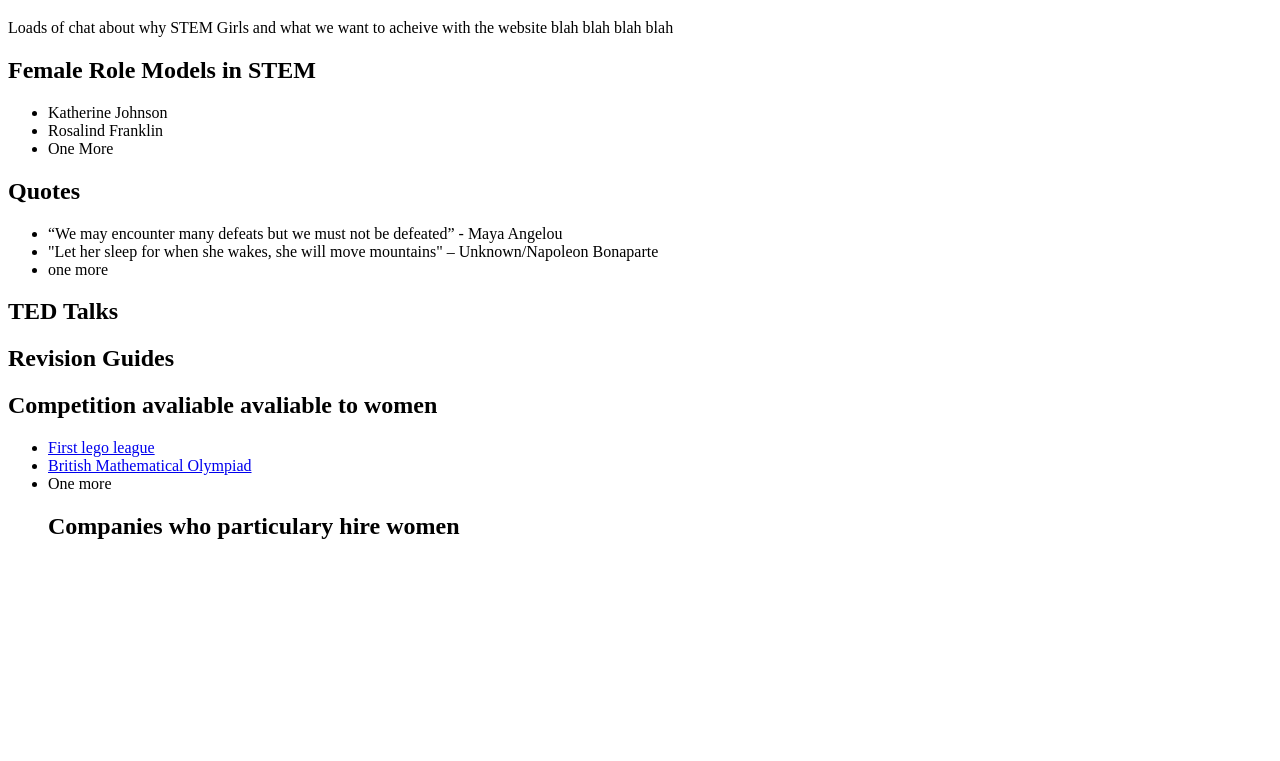
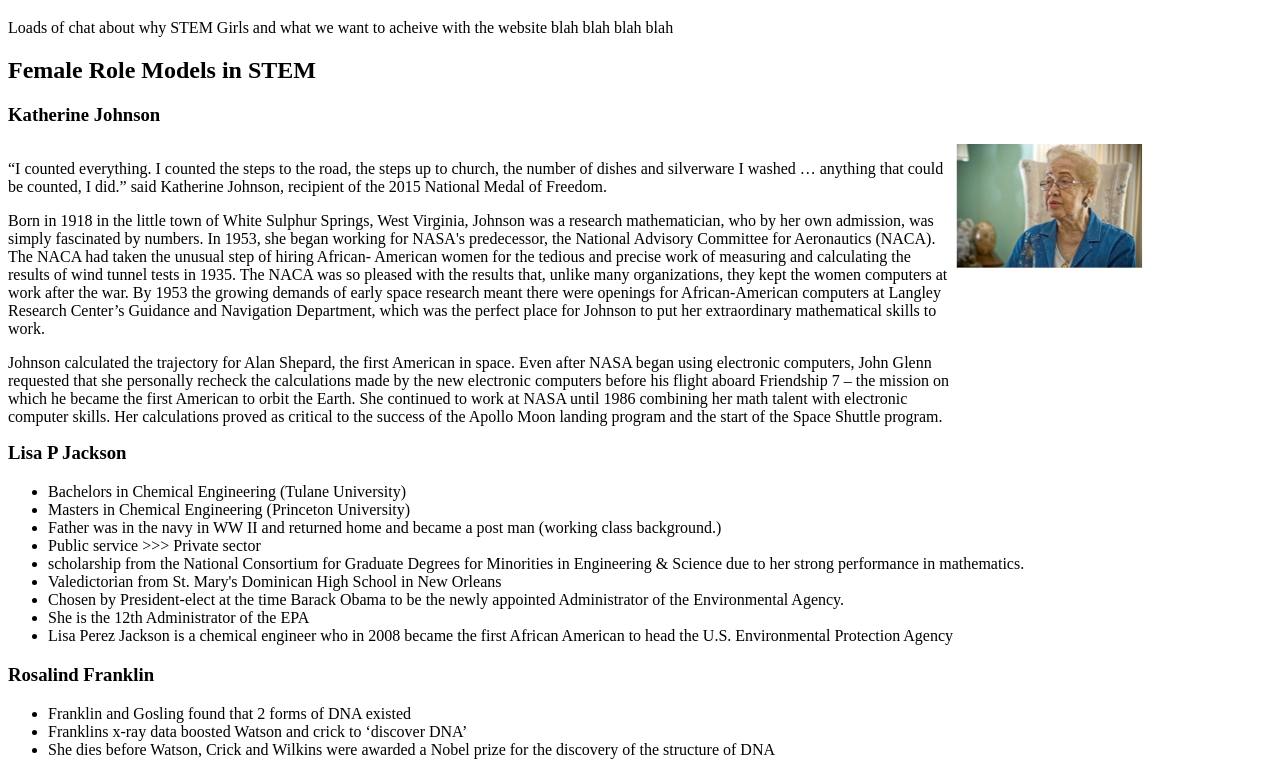
Before and after one commit to sallyeastwood/STEM-Girls, a plain HTML site: page index.html in a window 1280 px wide. Shown: the part 61-822 px from the top of the page. Before the commit the page ends 800 px from the top, so only its background shows below. Drawn offline with Linux system fonts and the light colour scheme.

Commit message:
change list to div, add KJ image, add css

```diff
--- a/index.html
+++ b/index.html
@@ -2,21 +2,47 @@
 <html>
     <head>
     	<title> STEM Girls </title>
+        <link href="screen.css" rel="stylesheet">
     </head>
     <body>
     	<h1> S.T.E.M. Girls </h1>
         <p>Loads of chat about why STEM Girls and what we want to acheive with the website blah blah blah blah</p>
     	<h2> Female Role Models in STEM</h2>
-            <ul>
-                <li>Katherine Johnson</li>
-                <li>Rosalind Franklin</li>
-                <li>One More</li>
-            </ul>
+            <div class="people">
+                <div>
+                    <h3>Katherine Johnson</h3>
+                    <div class="text">
+                        <p>“I counted everything. I counted the steps to the road, the steps up to church, the number of dishes and silverware I washed … anything that could be counted, I did.” said Katherine Johnson, recipient of the 2015 National Medal of Freedom.</p>
+                        <p>Born in 1918 in the little town of White Sulphur Springs, West Virginia, Johnson was a research mathematician, who by her own admission, was simply fascinated by numbers. In 1953, she began working for NASA's predecessor, the National Advisory Committee for Aeronautics (NACA). The NACA had taken the unusual step of hiring African- American women for the tedious and precise work of measuring and calculating the results of wind tunnel tests in 1935. The NACA was so pleased with the results that, unlike many organizations, they kept the women computers at work after the war.  By 1953 the growing demands of early space research meant there were openings for African-American computers at Langley Research Center’s Guidance and Navigation Department, which was the perfect place for Johnson to put her extraordinary mathematical skills to work.</p>
+                        <p>Johnson calculated the trajectory for Alan Shepard, the first American in space. Even after NASA began using electronic computers, John Glenn requested that she personally recheck the calculations made by the new electronic computers before his flight aboard Friendship 7 – the mission on which he became the first American to orbit the Earth. She continued to work at NASA until 1986 combining her math talent with electronic computer skills. Her calculations proved as critical to the success of the Apollo Moon landing program and the start of the Space Shuttle program.</p>
+                        </div>
+                        <img src='Katherine-Johnson.jpg' alt='A picture of Katherine Johnson'></div>
+                <div>
+                    <h3>Lisa P Jackson</h3>
+                    <ul>
+                        <li>Bachelors in Chemical Engineering (Tulane University)</li>
+                        <li>Masters in Chemical Engineering (Princeton University)</li>
+                        <li>Father was in the navy in WW II and returned home and became a post man (working class background.)</li>
+                        <li>Public service >>> Private sector</li>
+                        <li>scholarship from the National Consortium for Graduate Degrees for Minorities in Engineering & Science due to her strong performance in mathematics.</li>
+                        <li>Valedictorian from St. Mary's Dominican High School in New Orleans</li>
+                        <li>Chosen by President-elect at the time Barack Obama to be the newly appointed Administrator of the Environmental Agency.</li>
+                        <li>She is the 12th Administrator of the EPA</li>
+                        <li>Lisa Perez Jackson is a chemical engineer who in 2008 became the first African American to head the U.S. Environmental Protection Agency</li>
+                    </ul></div>
+                <div>
+                    <h3>Rosalind Franklin</h3>
+                        <ul>
+                            <li>Franklin and Gosling found that 2 forms of DNA existed</li>
+                            <li>Franklins x-ray data boosted Watson and crick to ‘discover DNA’</li>
+                            <li>She dies before Watson, Crick and Wilkins were awarded a Nobel prize for the discovery of the structure of DNA</li>
+                        </ul></div>
+            </div>
     	<h2> Quotes</h2>
             <ul>
                 <li>“We may encounter many defeats but we must not be defeated” -  Maya Angelou</li>
                 <li>"Let her sleep for when she wakes, she will move mountains" – Unknown/Napoleon Bonaparte</li>
-                <li>one more</li>
+                <li>"I am a female<br>Fe=Iron<br>Male=Man<br>Therefore, I am Iron Man"</li>
             </ul>
     	<h2> TED Talks</h2>
     	<h2> Revision Guides</h2>
@@ -24,7 +50,7 @@
             <ul>
                 <li><a href= "http://firstlegoleague.theiet.org/index.cfm" >First lego league </a></li>
                 <li><a href= "https://www.ukmt.org.uk/individual-competitions/british-mathematical-olympiad/" >British Mathematical Olympiad </a></li>
-                <li>One more</li>
+                <li><a href= "https://www.wisecampaign.org.uk/funding"> Scholarships for women:</a></li>
     	<h2> Companies who particulary hire women</h2>
     </body>
 </html>
--- /dev/null
+++ b/screen.css
@@ -0,0 +1,8 @@
+.text{
+	width:75%;
+	float: left;
+}
+
+.people div{
+	clear: left;
+}
```
Also changed, not shown: Katherine-Johnson.jpg (added).
